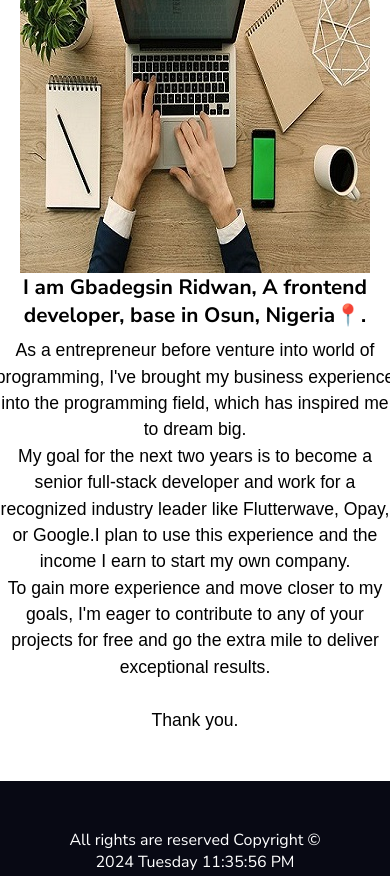
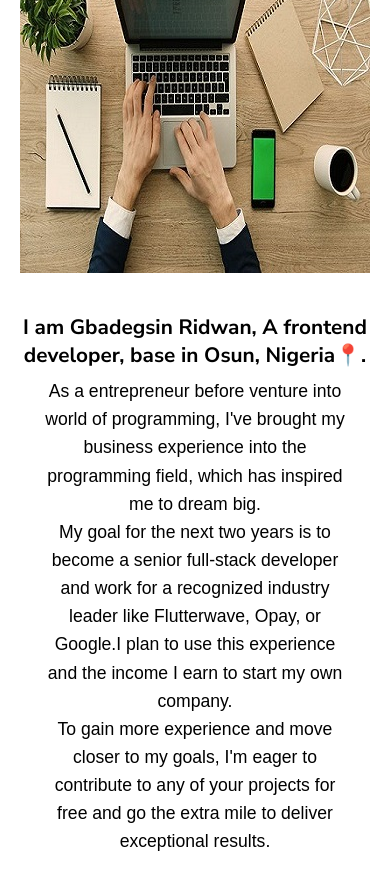
Before and after one commit to Gesin1/profilerepo, a plain HTML site: page index.html in a window 390 px wide. Shown: the part 1272-2148 px from the top of the page. Drawn offline with Linux system fonts and the light colour scheme.

Commit message:
Work on css responsve

```diff
--- a/styles.css
+++ b/styles.css
@@ -11,6 +11,7 @@ img {
 }
 
 body {
+  min-height: 100vh;
   font-family: "Nunito Sans", sans-serif;
 }
 
@@ -169,6 +170,10 @@ section .tools p {
   color: rgb(8, 9, 20);
 }
 
+.about-container {
+  max-width: 100%;
+}
+
 .about-container h2 {
   text-align: center;
   margin-top: 3rem;
@@ -182,16 +187,22 @@ section .tools p {
   justify-content: space-between;
   align-items: start;
   padding: 3rem 15%;
+  gap: 3rem;
+}
+
+.about-content {
+  display: flex;
+  flex-direction: column;
+  justify-content: center;
+  align-items: start;
 }
 
 section .about-content h4 {
   margin-bottom: 0.5rem;
-  width: 400px;
   font-size: 1.5rem;
 }
 
 section .about-content p {
-  width: 350px;
   line-height: 1.5;
   font-size: 1.1rem;
   font-weight: 500;
@@ -235,7 +246,7 @@ footer p {
   }
 }
 
-@media (max-width: 750px) {
+@media (max-width: 850px) {
   section .home {
     flex-direction: column-reverse;
     gap: 3rem;
@@ -259,13 +270,14 @@ footer p {
     flex-direction: column;
     justify-content: center;
     align-items: center;
+    gap: 1rem;
   }
-  section .about-content h4 {
-    text-align: center;
+
+  .about-content {
+    align-items: center;
+    margin-top: 1.5rem;
   }
-  section .about-content h4 {
-    text-align: center;
-  }
+
   section .about-content p {
     text-align: center;
   }
@@ -273,20 +285,31 @@ footer p {
     width: 400px;
   }
   section .about-content h4 {
+    text-align: center;
+    max-width: 500px;
+    margin-bottom: 0.8rem;
+    font-size: 1.8rem;
+  }
+  section .about-content p {
+    width: 500px;
+    line-height: 1.5;
+    font-size: 1.3rem;
+    font-weight: 500;
+    font-family: Arial, Helvetica, sans-serif;
+  }
+}
+
+@media (max-width: 500px) {
+  section .about-content h4 {
+    max-width: 350px;
     margin-bottom: 0.5rem;
     font-size: 1.3rem;
   }
   section .about-content p {
-    width: 400px;
-    line-height: 1.5;
+    width: 300px;
+    line-height: 1.6;
     font-size: 1.1rem;
     font-weight: 500;
     font-family: Arial, Helvetica, sans-serif;
   }
 }
-
-@media (max-width: 380px) {
-  .nav-bar {
-    padding: 0.7rem 3%;
-  }
-}
```
Also changed, not shown: image/gbadegesin.png.
